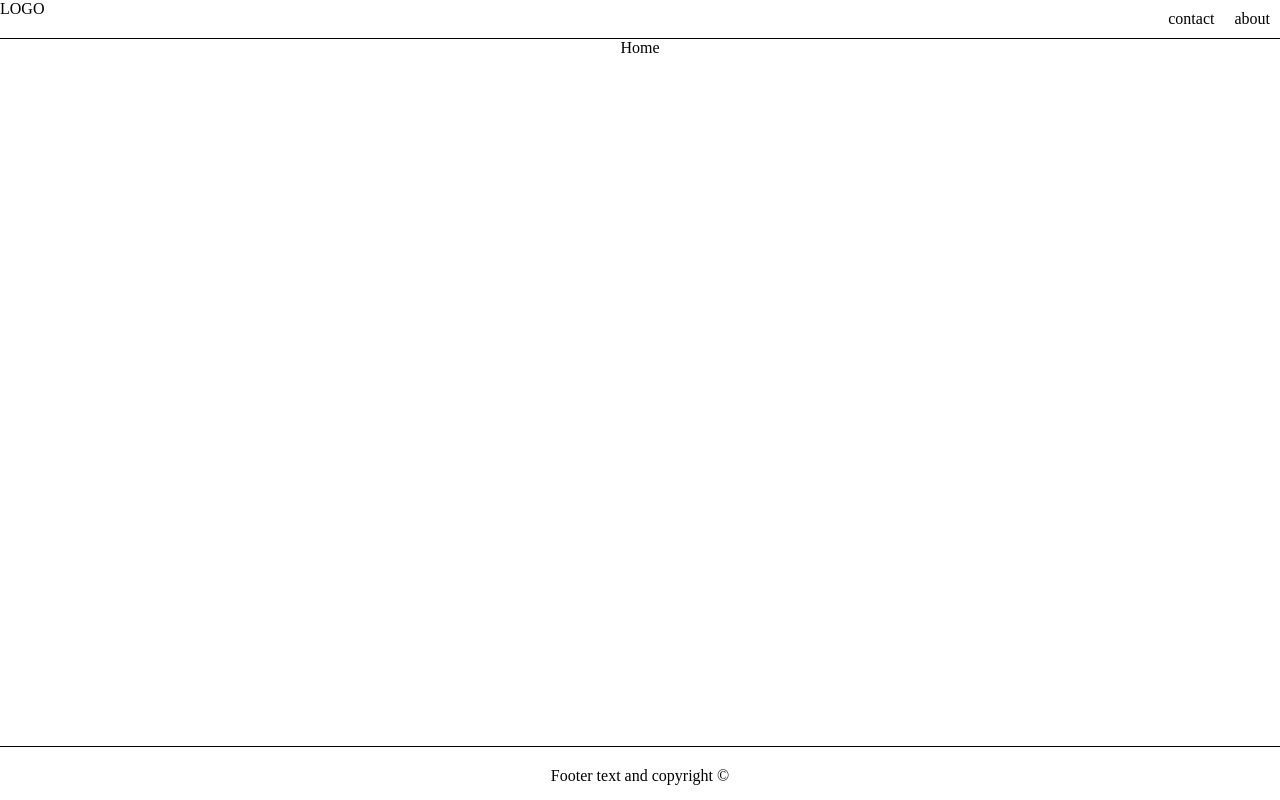
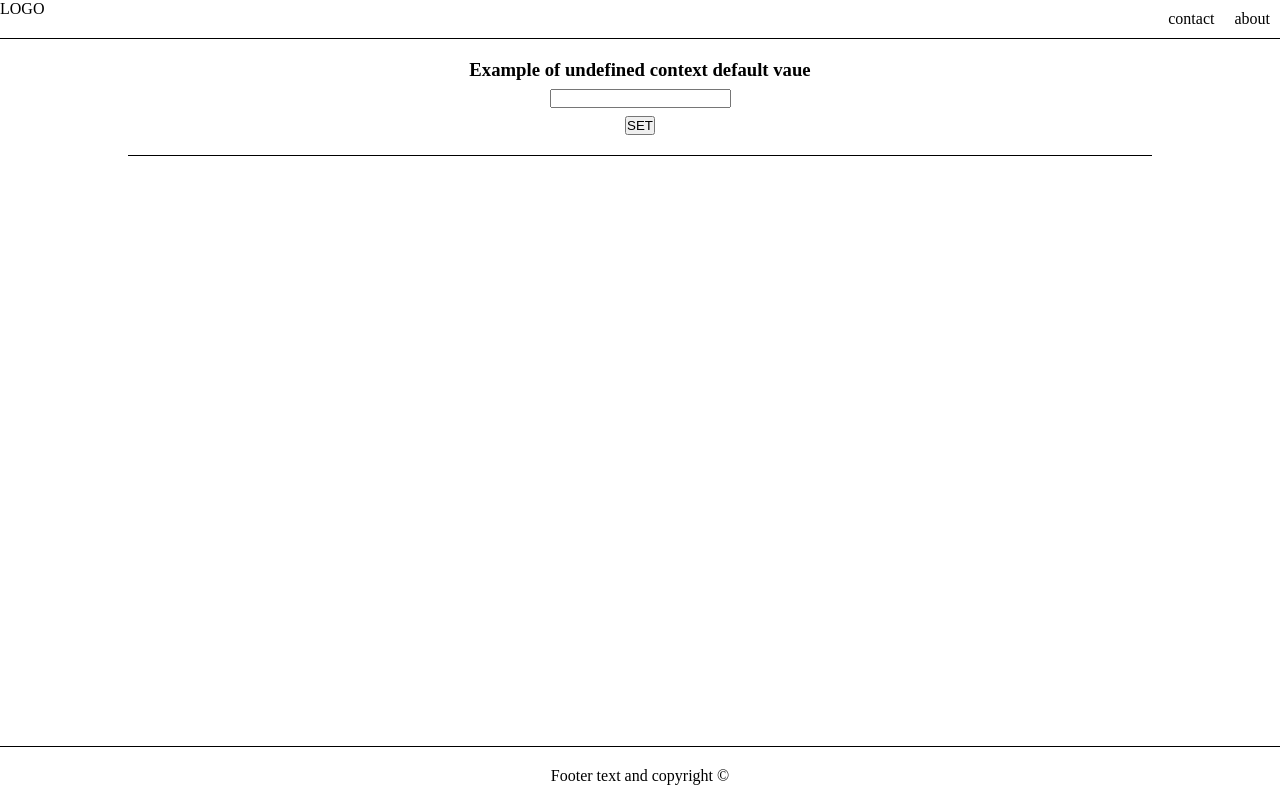
Before and after one commit to tomaszbilka/kn-portfolio, a React (Vite) app: page / in a window 1280 px wide. Built offline with nearby package versions, Linux system fonts and the light colour scheme.

Commit message:
add context (#3)
* add context

* add styles and seperate component

```diff
--- /dev/null
+++ b/src/components/ContextTask/ContextTask.module.css
@@ -0,0 +1,15 @@
+.container {
+  align-items: center;
+  border-bottom: 1px solid #000;
+  display: flex;
+  flex-direction: column;
+  justify-content: center;
+  padding-bottom: 20px;
+  padding-top: 20px;
+  width: 80%;
+}
+
+.input {
+  margin-top: 8px;
+  margin-bottom: 8px;
+}
--- /dev/null
+++ b/src/components/ContextTask/ContextTask.tsx
@@ -0,0 +1,26 @@
+import { useContext, useRef } from 'react';
+import { CurrentUserContext } from '../../context/context';
+
+import styles from './ContextTask.module.css';
+
+const ContextTask: React.FC = () => {
+  const context = useContext(CurrentUserContext);
+  const inputRef = useRef<HTMLInputElement>(null);
+
+  const setUserNameHandler = () => {
+    if (inputRef.current !== null) {
+      context?.setCurrentUser(inputRef.current.value);
+      inputRef.current.value = '';
+    }
+  };
+
+  return (
+    <section className={styles.container}>
+      <h3>Example of undefined context default vaue</h3>
+      <input className={styles.input} type="text" ref={inputRef} />
+      <button onClick={setUserNameHandler}>SET</button>
+    </section>
+  );
+};
+
+export default ContextTask;
--- /dev/null
+++ b/src/components/ContextTask/index.ts
@@ -0,0 +1 @@
+export { default } from './ContextTask';
--- a/src/components/Navigation/Navigation.tsx
+++ b/src/components/Navigation/Navigation.tsx
@@ -1,13 +1,18 @@
+import { CurrentUserContext } from '../../context/context';
 import { Link } from 'react-router-dom';
+import { useContext } from 'react';
 
 import styles from './Navigation.module.css';
 
 const Navigation: React.FC = () => {
+  const context = useContext(CurrentUserContext);
+
   return (
     <nav className={styles.container}>
       <picture>
         <Link to={`/`}>LOGO</Link>
       </picture>
+      <p>{context?.currentUser}</p>
       <ul className={styles.navContainer}>
         <li>
           <Link to={`/contact`}>contact</Link>
--- /dev/null
+++ b/src/context/context.tsx
@@ -0,0 +1,24 @@
+import React, { useState } from 'react';
+
+interface IUserContext {
+  currentUser?: string;
+  setCurrentUser: React.Dispatch<React.SetStateAction<string | undefined>>;
+}
+
+type Props = {
+  children: React.ReactNode;
+};
+
+export const CurrentUserContext = React.createContext<IUserContext | undefined>(
+  undefined,
+);
+
+export const CurrentUserContextProvider = ({ children }: Props) => {
+  const [currentUser, setCurrentUser] = useState<string | undefined>(undefined);
+
+  return (
+    <CurrentUserContext.Provider value={{ currentUser, setCurrentUser }}>
+      {children}
+    </CurrentUserContext.Provider>
+  );
+};
--- a/src/main.tsx
+++ b/src/main.tsx
@@ -2,6 +2,7 @@ import React from 'react';
 import ReactDOM from 'react-dom';
 import { createBrowserRouter, RouterProvider } from 'react-router-dom';
 
+import { CurrentUserContextProvider } from './context/context';
 import About from './pages/About';
 import App from './App';
 import Contact from './pages/Contact';
@@ -27,7 +28,9 @@ const router = createBrowserRouter([
 
 ReactDOM.render(
   <React.StrictMode>
-    <RouterProvider router={router} />
+    <CurrentUserContextProvider>
+      <RouterProvider router={router} />
+    </CurrentUserContextProvider>
   </React.StrictMode>,
   document.getElementById('root'),
 );
--- a/src/pages/Home.tsx
+++ b/src/pages/Home.tsx
@@ -1,5 +1,7 @@
+import ContextTask from '../components/ContextTask/ContextTask';
+
 const Home: React.FC = () => {
-  return <div>Home</div>;
+  return <ContextTask />;
 };
 
 export default Home;
```
